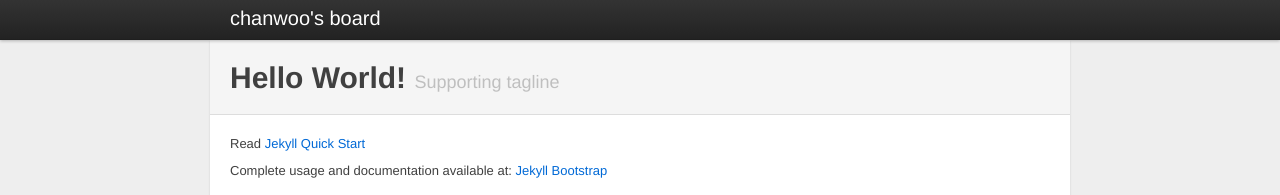
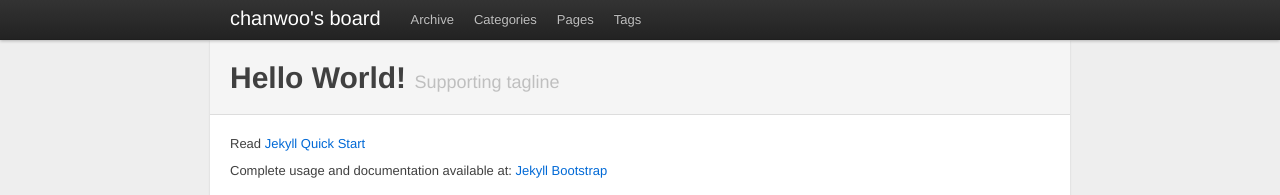
Before and after one commit to chanwoo99/posts, a Jekyll site: the page built from index.md, in a window 1280 px wide. Shown: the top 195 px of the page. Built offline with Jekyll 4.4.1, drawn with Linux system fonts in a browser that asks for light colours.

Commit message:
Update default.html

```diff
--- a/_includes/themes/twitter/default.html
+++ b/_includes/themes/twitter/default.html
@@ -33,6 +33,7 @@
           <ul class="nav">
             {% assign pages_list = site.pages %}
             {% assign group = 'navigation' %}
+            {% include JB/pages_list %}
 
 
           </ul>
```
